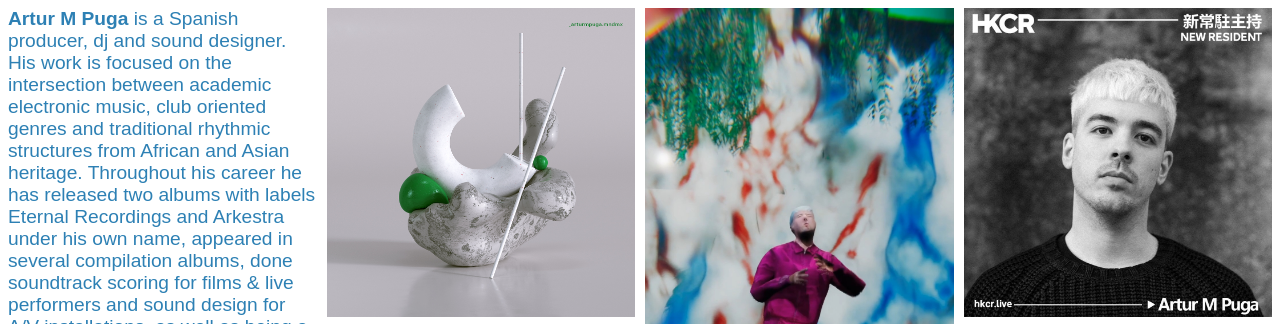
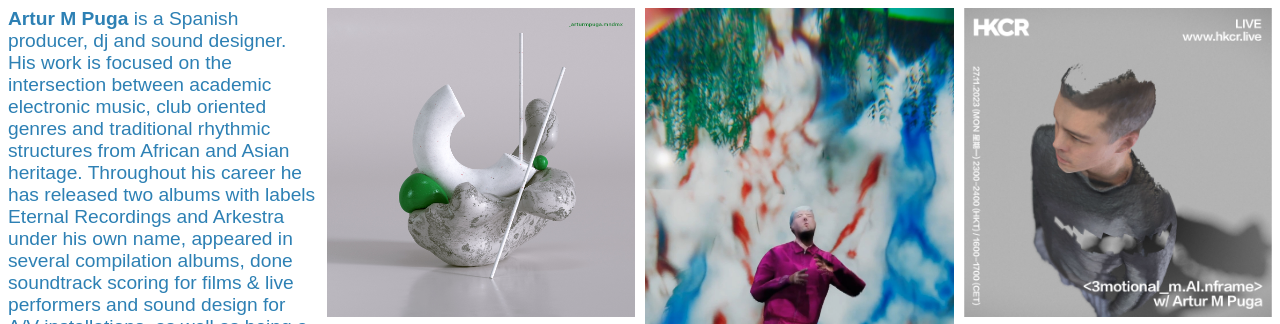
Before and after one commit to edupoch/arturmpuga, a plain HTML site: page index.html in a window 1280 px wide. Shown: the top 324 px of the page. Drawn offline with Linux system fonts and the light colour scheme; grey boxes are pictures that could not be loaded; a web font is replaced by a local one.

Commit message:
Nuevos enlaces

```diff
--- a/index.html
+++ b/index.html
@@ -172,8 +172,10 @@
       </figure>
       <figure>
         <!-- Hong Kong Radio -->
-        <a target="_blank" href="https://hkcr.live/residents/artur-m-puga"
-          ><img src="img/2023/IMG_20230222_141054_045.jpg"
+        <a
+          target="_blank"
+          href="https://hkcr.live/shows/-3motional-m-ai-nframe-w-artur-m-puga-27-11-2023"
+          ><img src="img/2023/ARTUR_M4.jpg"
         /></a>
       </figure>
       <figure>
@@ -192,7 +194,9 @@
       </figure>
       <figure>
         <!-- Anecoica -->
-        <a target="_blank" href="https://on.soundcloud.com/Ftk9Z"
+        <a
+          target="_blank"
+          href="https://soundcloud.com/arturmpuga/sets/anechoicchamber_files"
           ><img src="img/2022/anchc_chmbr.jpg"
         /></a>
       </figure>
```
Also changed, not shown: img/2023/ARTUR_M4.jpg (added).
